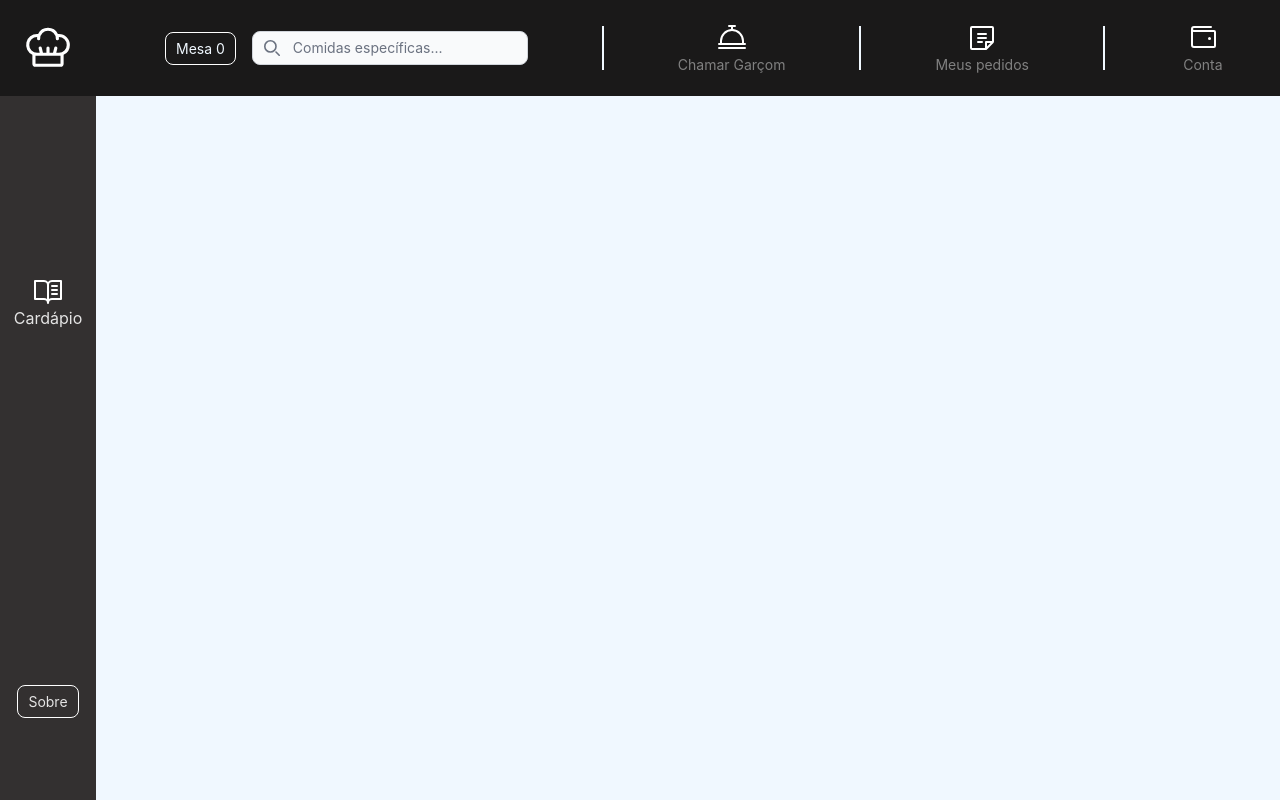
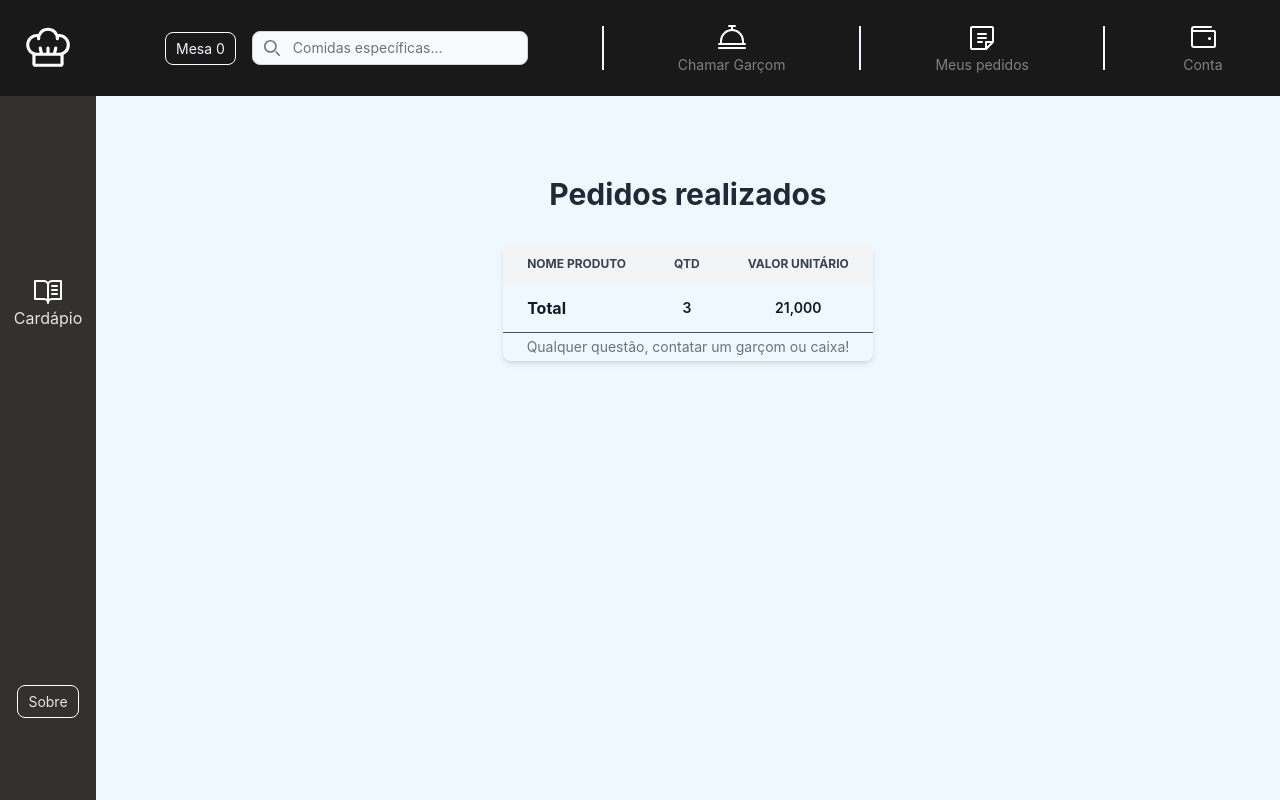
Before and after one commit to LeoDuarte37/TCC-Restaurante-React, a React (Vite) app: page / in a window 1280 px wide. Built offline with nearby package versions, Linux system fonts and the light colour scheme.

Commit message:
Desenvolvendo a tela de conta

```diff
--- a/src/components/pedido/card/CardPedido.tsx
+++ b/src/components/pedido/card/CardPedido.tsx
@@ -66,34 +66,17 @@ function CardPedido(props: { item: Item, page: string, getSubTotal: Function })
 
                 : <>
                     { props.page === "ContaMesa" &&
-                        <div className="flex">
-                            <div className="h-content w-24 flex-shrink-0 overflow-hidden rounded-md border border-gray-200">
-                                <img
-                                    src={props.item.produto.foto}
-                                    alt="Foto produto"
-                                    className="h-full w-full object-cover object-center"
-                                />
-                            </div>
-
-                            <div className="ml-4 flex flex-1 flex-col">
-                                <div>
-                                    <div className="flex justify-between text-base font-medium text-gray-900">
-                                        <h3>
-                                            {props.item.produto.nome}
-                                        </h3>
-
-                                        <p className="text-gray-500 px-2">{quantidade}</p>
-
-                                        <p className="ml-4">R${props.item.produto.valor}</p>
-                                    </div>
-                                </div>
-                                <div className="flex flex-1 items-center justify-start text-sm mt-4">
-                                    <div className="flex">
-                                        <p>{props.item.observacao}</p>
-                                    </div>
-                                </div>
-                            </div>
-                        </div>
+                        <tr className="bg-white dark:bg-gray-800">
+                            <th scope="row" className="px-6 py-4 font-medium text-gray-900 whitespace-nowrap dark:text-white">
+                                {props.item.produto.nome}
+                            </th>
+                            <td className="px-6 py-4 text-center">
+                                {props.item.quantidade}
+                            </td>
+                            <td className="px-6 py-4 text-center">
+                                {props.item.produto.valor}
+                            </td>
+                        </tr>
                     }
                 </>
             }
--- a/src/components/pedido/lista/ListaPedido.tsx
+++ b/src/components/pedido/lista/ListaPedido.tsx
@@ -32,11 +32,17 @@ function ListaPedido(props: { page: string }) {
     }
 
     function renderItens() {
-        return itens.map((item: Item) => (
-            <li key={item.produto.id}>
+        if (props.page === "Pedidos") {
+            return itens.map((item: Item) => (
+                <li key={item.produto.id}>
+                    <CardPedido item={item} page={props.page} getSubTotal={getSubTotal} />
+                </li>
+            ));
+        } else if (props.page === "ContaMesa") {
+            return itens.map((item: Item) => (
                 <CardPedido item={item} page={props.page} getSubTotal={getSubTotal} />
-            </li>
-        ));
+            ));
+        }
     }
 
     function submitPedido() {
@@ -84,9 +90,34 @@ function ListaPedido(props: { page: string }) {
 
                 : <>
                     { props.page === "ContaMesa" &&
-                        <ul role="list" className="max-w-96 w-full mt-6 flex-1 overflow-auto">
-                            {isLoading ? <></> : renderItens()}
-                        </ul>
+                        <div className="relative overflow-auto shadow-md rounded-lg">
+                            <table className="w-full text-sm text-left rtl:text-right text-gray-500 dark:text-gray-400">
+                                <caption className="caption-bottom py-1 border-t border-slate-600">Qualquer questão, contatar um garçom ou caixa!</caption>
+                                <thead className="text-xs text-gray-700 uppercase bg-gray-100 dark:bg-gray-700 dark:text-gray-400">
+                                    <tr>
+                                        <th scope="col" className="px-6 py-3">
+                                            Nome produto
+                                        </th>
+                                        <th scope="col" className="px-6 py-3">
+                                            Qtd
+                                        </th>
+                                        <th scope="col" className="px-6 py-3">
+                                            Valor unitário
+                                        </th>
+                                    </tr>
+                                </thead>
+                                <tbody>
+                                    {isLoading ? <></> : renderItens()}
+                                </tbody>
+                                <tfoot>
+                                    <tr className="font-semibold text-gray-900">
+                                        <th scope="row" className="px-6 py-3 text-base">Total</th>
+                                        <td className="px-6 py-3 text-center">3</td>
+                                        <td className="px-6 py-3 text-center">21,000</td>
+                                    </tr>
+                                </tfoot>
+                            </table>
+                        </div>
                     }
                 </>
             }
--- a/src/pages/mesa/conta/ContaMesaPage.tsx
+++ b/src/pages/mesa/conta/ContaMesaPage.tsx
@@ -7,7 +7,8 @@ function ContaMesaPage() {
         <div className="flex h-full">
             <Sidebar />
 
-            <div className="flex justify-center items-center w-full">
+            <div className="flex flex-col items-center gap-8 mt-20 w-full h-full">
+                <h1 className="text-gray-800 font-bold text-3xl">Pedidos realizados</h1>
                 <ListaPedido page="ContaMesa"/>
             </div>
         </div>
```
